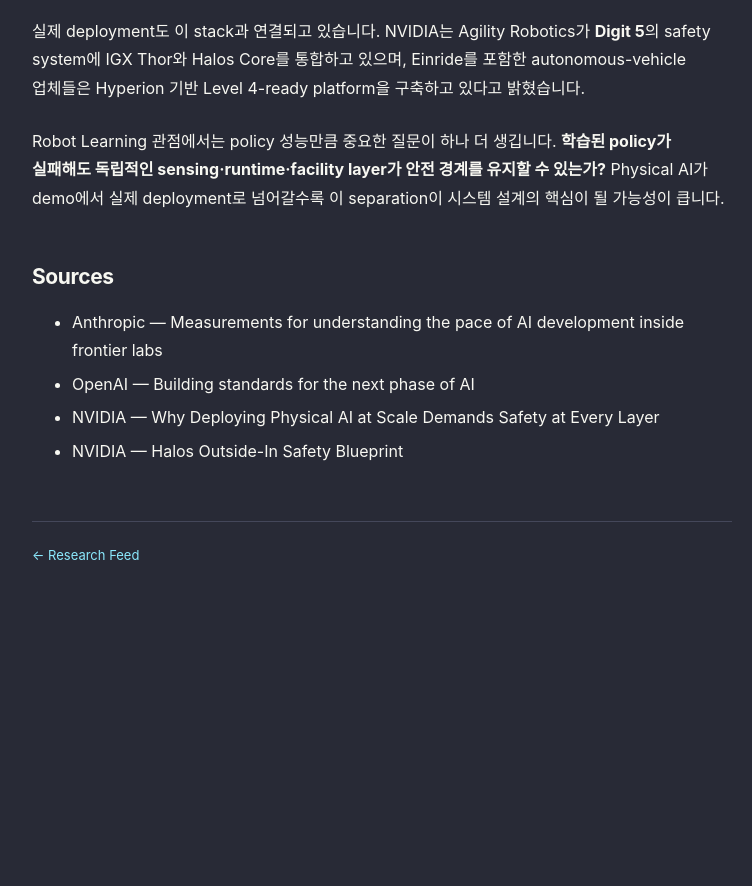
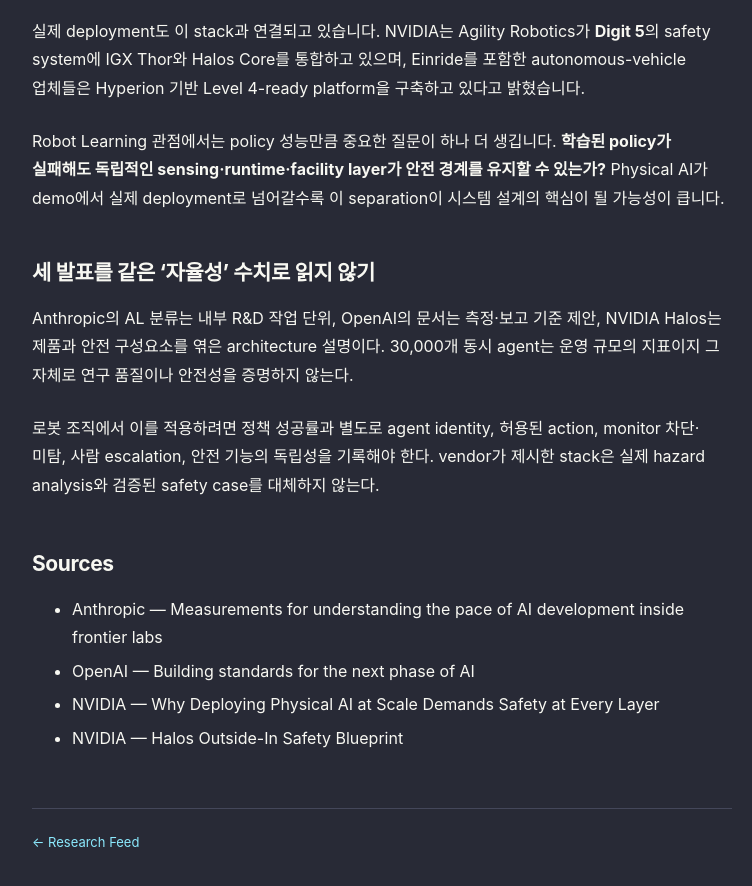
Before and after one commit to nayana224/nayana224.github.io, a Jekyll site: the page built from _research_feed/2026-09-21-ai-robotics.md, in a window 1280 px wide and 900 px high, scrolled down 1864 px. Shown: the top 886 px of the window, without its empty margins (258-1010 px from the left). Built offline with Jekyll 4.4.1, drawn with Linux system fonts in a browser that asks for light colours; before the commit the page ends 2502 px from its top, so only the background shows below that.

Commit message:
Strengthen Research Feed article: 2026-09-21

```diff
--- a/_research_feed/2026-09-21-ai-robotics.md
+++ b/_research_feed/2026-09-21-ai-robotics.md
@@ -34,6 +34,12 @@
 
 Robot Learning 관점에서는 policy 성능만큼 중요한 질문이 하나 더 생깁니다. **학습된 policy가 실패해도 독립적인 sensing·runtime·facility layer가 안전 경계를 유지할 수 있는가?** Physical AI가 demo에서 실제 deployment로 넘어갈수록 이 separation이 시스템 설계의 핵심이 될 가능성이 큽니다.
 
+## 세 발표를 같은 ‘자율성’ 수치로 읽지 않기
+
+Anthropic의 AL 분류는 내부 R&D 작업 단위, OpenAI의 문서는 측정·보고 기준 제안, NVIDIA Halos는 제품과 안전 구성요소를 엮은 architecture 설명이다. 30,000개 동시 agent는 운영 규모의 지표이지 그 자체로 연구 품질이나 안전성을 증명하지 않는다.
+
+로봇 조직에서 이를 적용하려면 정책 성공률과 별도로 agent identity, 허용된 action, monitor 차단·미탐, 사람 escalation, 안전 기능의 독립성을 기록해야 한다. vendor가 제시한 stack은 실제 hazard analysis와 검증된 safety case를 대체하지 않는다.
+
 ## Sources
 - [Anthropic — Measurements for understanding the pace of AI development inside frontier labs](https://www.anthropic.com/institute/measuring-pace-of-ai-development)
 - [OpenAI — Building standards for the next phase of AI](https://openai.com/index/building-standards-next-phase-ai/)
```
